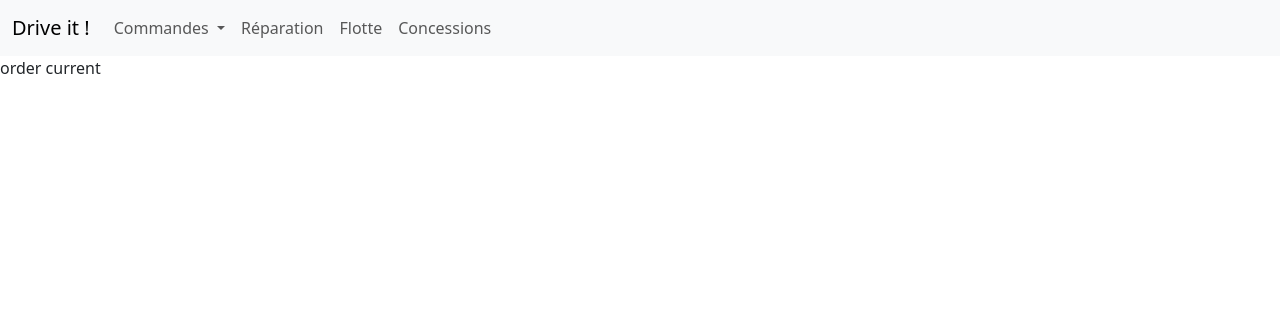
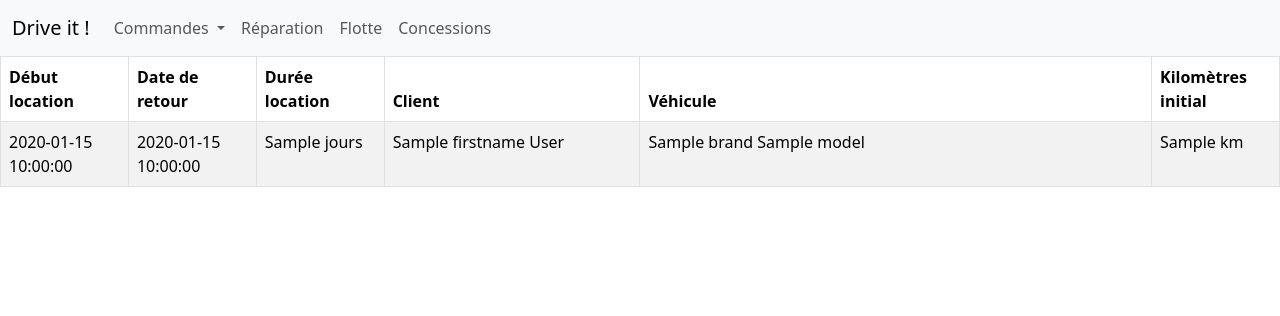
Before and after one commit to belkacem-oussama/Drive_It, a PHP site: template app/views/order_current.tpl.php in a window 1280 px wide. Shown: the top 316 px of the page. Run offline with PHP 8.4, Linux system fonts and the light colour scheme; the template is opened without the code that fills it: most values are stand-ins (such as "Sample title", 1, 10 or a date in 2020).

Commit message:
add current_order

```diff
--- a/app/controllers/OrderController.php
+++ b/app/controllers/OrderController.php
@@ -17,4 +17,10 @@ class OrderController extends CoreController{
         $orders_coming = $order_coming->findComingOrder();
         $this->show('order_coming',['orders_coming'=>$orders_coming]);
     }
+
+    public function showCurrentOrders(){
+        $order_current = new Order;
+        $orders_current = $order_current->findCurrentOrder();
+        $this->show('order_current',['orders_current'=>$orders_current]);
+    }
 }
--- a/app/routes.php
+++ b/app/routes.php
@@ -26,8 +26,8 @@ $router->map(
       'GET',
       '/order_current',
       [
-        'method'      => 'order_current',
-        'controller'  => $controllersNamespace . 'MainController'
+        'method'      => 'showCurrentOrders',
+        'controller'  => $controllersNamespace . 'OrderController'
       ],
       'order_current'
   );
--- a/app/views/order_current.tpl.php
+++ b/app/views/order_current.tpl.php
@@ -1 +1,29 @@
-order current
+<div class="table-responsive">
+  <table class="table table-condensed table-striped table-bordered table-hover no-margin">
+    <thead>
+      <tr>
+        <th style="width:10%" class="hidden-phone">Début location</th>
+        <th style="width:10%" class="hidden-phone">Date de retour</th>
+        <th style="width:10%" class="hidden-phone">Durée location</th>
+        <th style="width:20%" class="hidden-phone">Client</th>
+        <th style="width:40%">Véhicule</th>
+        <th style="width:15%" class="hidden-phone">Kilomètres initial</th>
+      </tr>
+    </thead>
+    <tbody>
+      <?php foreach ($orders_current as $order_current) { ?>
+      <tr>
+        <td class="hidden-phone"><?=$order_current->dateStart ?></td>
+        <td class="hidden-phone"><?= $order_current->dateEnd ?></td>
+        <td class="hidden-phone">
+          <span class="label label-info"><?= $order_current->location_duration_days ?> jours</span>
+          <td>
+            <span class="name"><?= $order_current->firstname?> <?= $order_current->lastname ?></span>
+          </td>
+          <td class="hidden-phone"><?=$order_current->brand ?> <?=$order_current->model ?></td>
+          <td class="hidden-phone"><?=$order_current->km_start ?> km</td>
+      </tr>
+      <?php } ?>
+    </tbody>
+  </table>
+</div>
```
Also changed, not shown: app/models/Order.php (+18 -0 lines).
